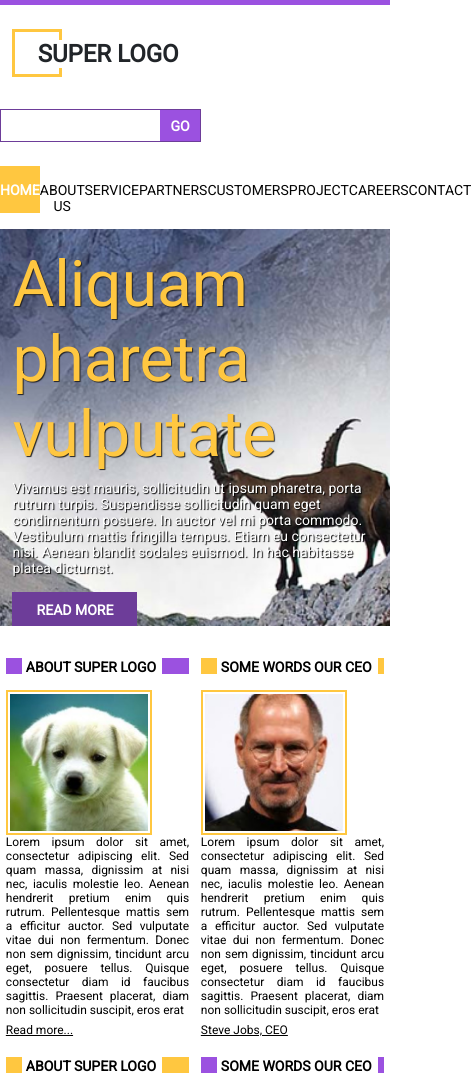
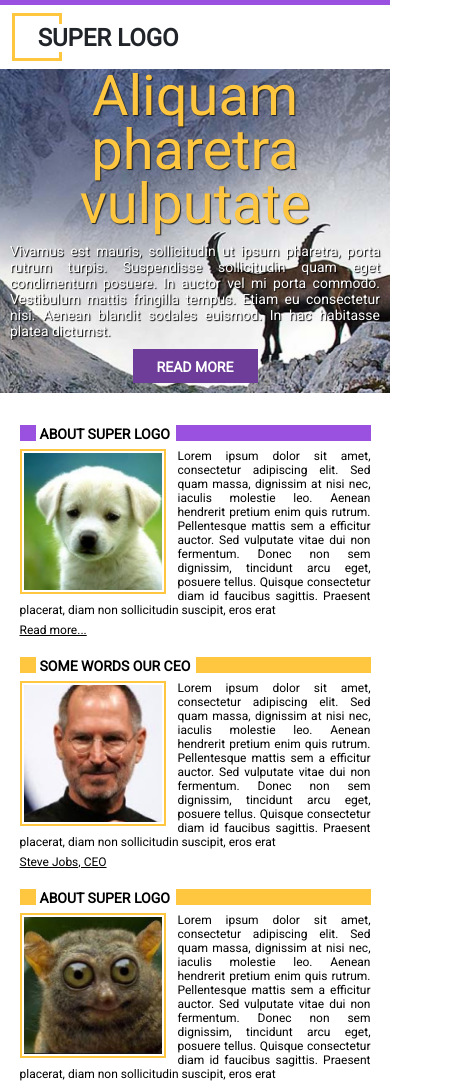
Before and after one commit to WallGuard/theme3_task1.github.io, a website built with webpack: page src/Index.html in a window 390 px wide. Shown: the top 1084 px of the page, 471 px wide, since content can reach past the window. Built offline with nearby package versions, Linux system fonts and the light colour scheme.

Commit message:
before line-fix

```diff
--- a/package.json
+++ b/package.json
@@ -4,7 +4,7 @@
   "description": "",
   "main": "index.js",
   "scripts": {
-    "start": "webpack-dev-server --mode development --open",
+    "start": "webpack-dev-server --mode development --open --host 192.168.1.254",
     "build": "webpack --mode production",
     "lint": "node_modules/.bin/eslint src/",
     "watch": "webpack --mode development --watch"
--- a/src/Index.html
+++ b/src/Index.html
@@ -207,7 +207,7 @@
             </div>
         </div>
         <div class="clients d-flex flex-column">
-            <div class="header-item">
+            <div class="header-item header-item-clients">
                 <span class="item__line cline_3"  style="margin-bottom: 12px"></span>
                 <p class="item__article">CLIENTS</p>
             </div>
--- a/src/css/main.css
+++ b/src/css/main.css
@@ -141,8 +141,6 @@ body {
 }
 
 .header-frame {
-    justify-content: flex-start;
-    align-content: center;
     margin: 0 auto;
     min-height: 400px;
     width: 100%;
@@ -367,6 +365,12 @@ body {
     line-height: 1.1;
 }
 
+.header-item-clients {
+    display: block;
+    width: 97%;
+    margin: 0 auto;
+}
+
 .clients {
     margin: 0 auto;
     margin-top: 32px;
@@ -443,13 +447,21 @@ body {
     }
 
     .menu-bar {
-    display: block;
-    margin-bottom: 16px;
-    background-color: #FFF;
+        display: block;
+        max-width: 100%;
+        margin-bottom: 16px;
+        background-color: #FFF;
+    }
+
+    .menu {
+        max-width: 980px;
+        list-style: none;
+        margin: 0 auto;
+        padding-left: 0;
     }
 
     .header-frame {
-    min-height: 324px;
+        min-height: 324px;
     }
 
     .frame__article {
@@ -457,3 +469,111 @@ body {
     }
 
 }
+
+@media (max-width: 1200px) {
+    .wrapper {
+        max-width: 980px;
+    }
+}
+
+@media (max-width: 768px) {
+    .frame__article {
+        margin: 0 auto;
+        text-align: center;
+        font-size: 56px;
+    }
+
+    .frame__paragraf {
+        margin: 0 auto;
+        text-align: justify;
+    }
+
+    .frame__btn {
+        list-style: none;
+        width: 125px;
+        height: 34px;
+        margin: 10px auto;
+        text-align: center;
+        background: #6D3D99;
+        cursor: pointer;
+    }
+}
+
+@media (max-width: 576px) {
+    .header {
+        position: sticky;
+        top: 0px;
+        margin: 0 auto;
+        padding-bottom: 8px;
+    }
+
+    .logo {
+        margin-top: 8px;
+    }
+
+    .search {
+        margin-top: 16px;
+    }
+
+    .menu-bar {
+        display: none;
+    }
+
+    .frame__article {
+        padding: 0 10px;
+        margin-bottom: 12px;
+        font-size: 56px;
+        line-height: 54px;
+    }
+
+    .frame__paragraf {
+        padding: 0 10px;
+    }
+
+    .content {
+        flex-direction: column;
+    }
+
+    .header-item {
+        margin-bottom: 8px;
+    }
+
+    .item__line {
+        max-width: 370px;
+        width: 90%;
+    }
+
+    .content-item {
+        margin: 0 auto;
+        margin-bottom: 16px;
+        width: 90%
+    }
+
+    .content-2 {
+        flex-direction: column;
+    }
+
+    .content-item-2 {
+        width: 60%;
+        margin-bottom: 12px;
+    }
+
+    .cline_2 {
+        width: 60%;
+        max-width: 362px;
+    }
+
+    .item__text-2 {
+        max-width: 100%;
+    }
+
+    .cline_3 {
+
+    }
+}
+
+@media (max-width: 400px) {
+    .search {
+        display: none;
+    }
+}
```
